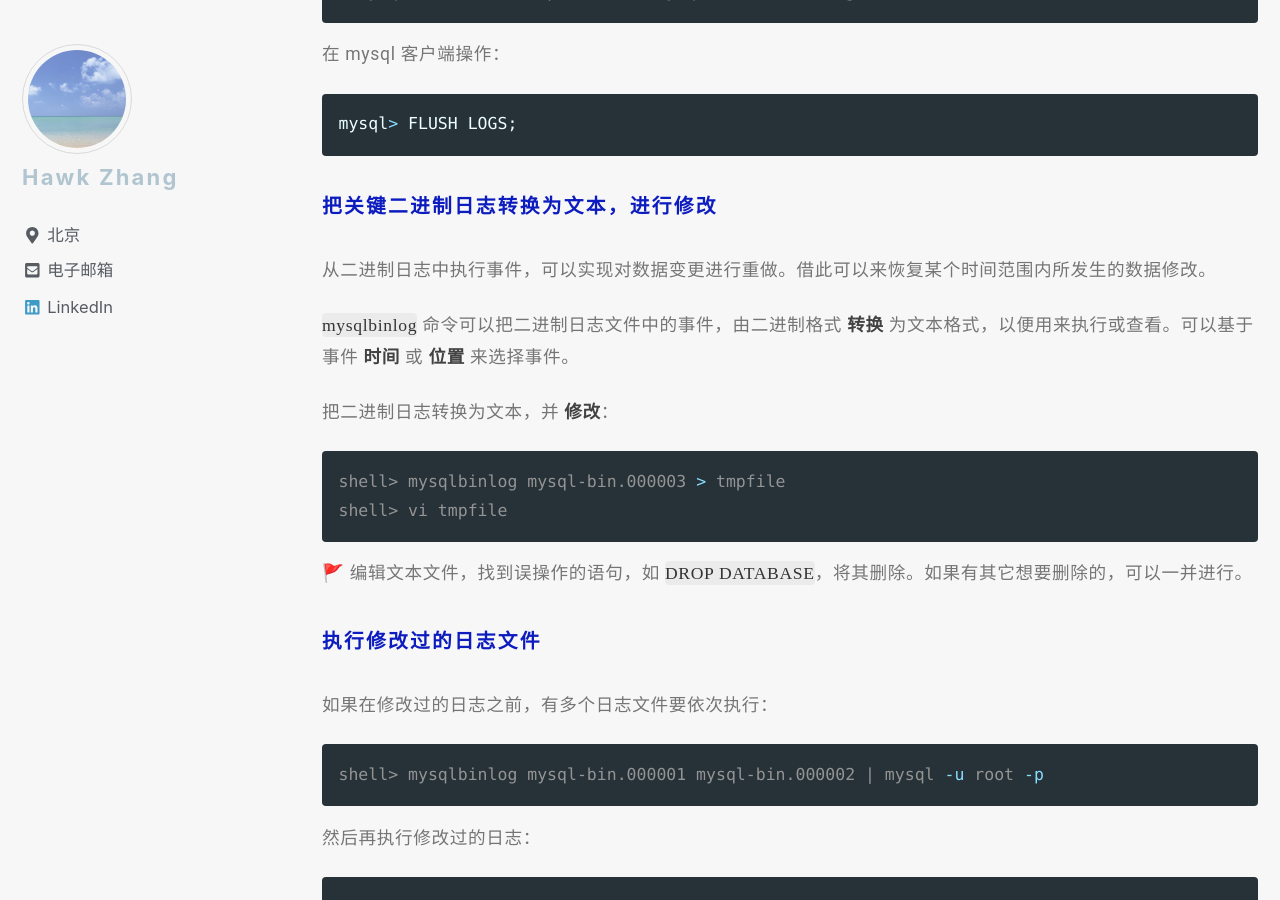
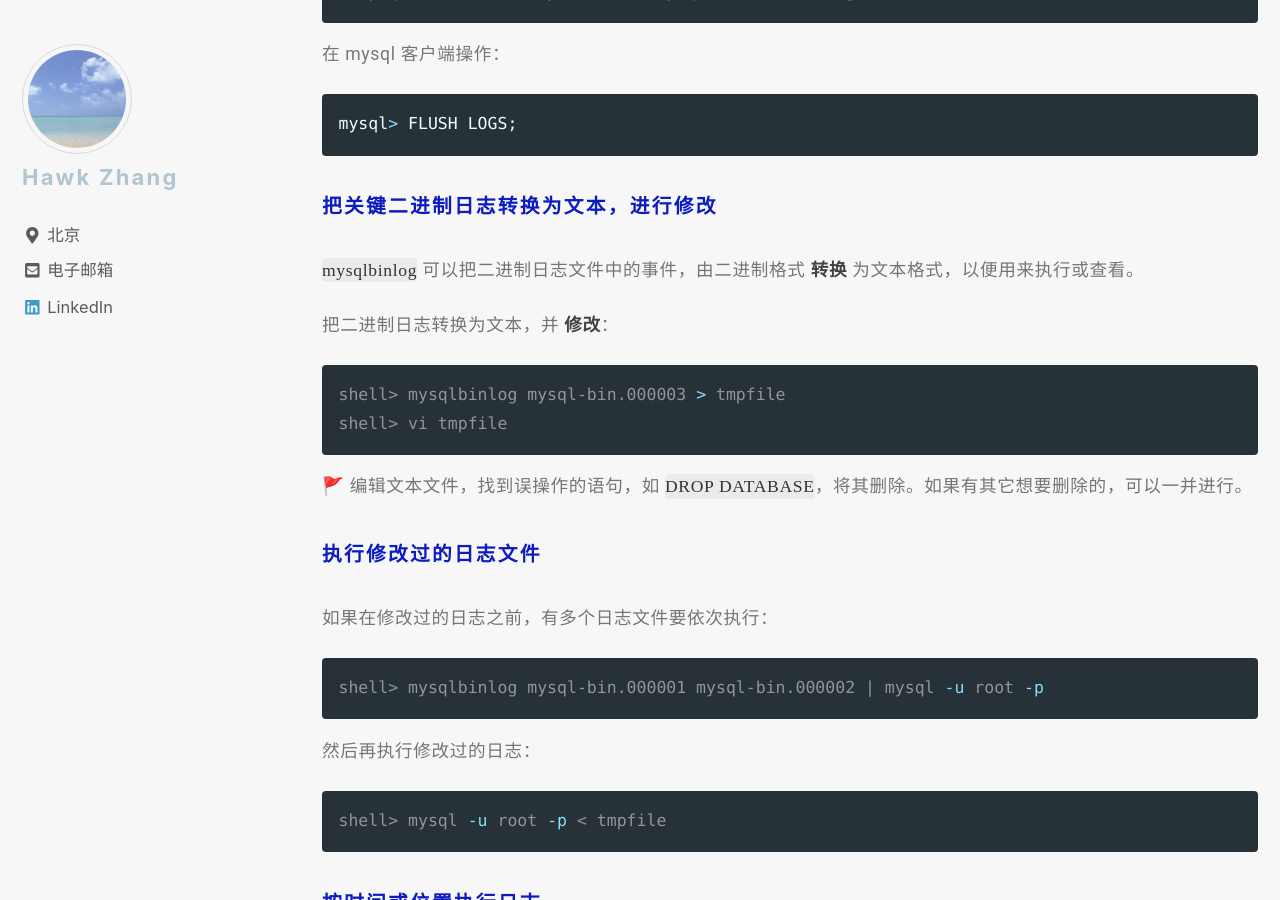
Before and after one commit to narru888/linotes_note, a Jekyll site: the page built from _posts/devop/2017-05-01-troubleshooting.md, in a window 1280 px wide and 900 px high, scrolled down 9054 px. Built offline with Jekyll 4.4.1, drawn with Linux system fonts in a browser that asks for light colours; nearby versions of some CDN libraries; a script that is not in the unit is left out.

Commit message:
update on 2018-08-24 11:00:01 CST

```diff
--- a/_posts/devop/2017-05-01-troubleshooting.md
+++ b/_posts/devop/2017-05-01-troubleshooting.md
@@ -307,9 +307,7 @@ mysql> FLUSH LOGS;
 
 ##### 把关键二进制日志转换为文本，进行修改
 
-从二进制日志中执行事件，可以实现对数据变更进行重做。借此可以来恢复某个时间范围内所发生的数据修改。
-
-`mysqlbinlog` 命令可以把二进制日志文件中的事件，由二进制格式 **转换** 为文本格式，以便用来执行或查看。可以基于事件 **时间** 或 **位置** 来选择事件。
+`mysqlbinlog` 可以把二进制日志文件中的事件，由二进制格式 **转换** 为文本格式，以便用来执行或查看。
 
 把二进制日志转换为文本，并 **修改**：
 
```
